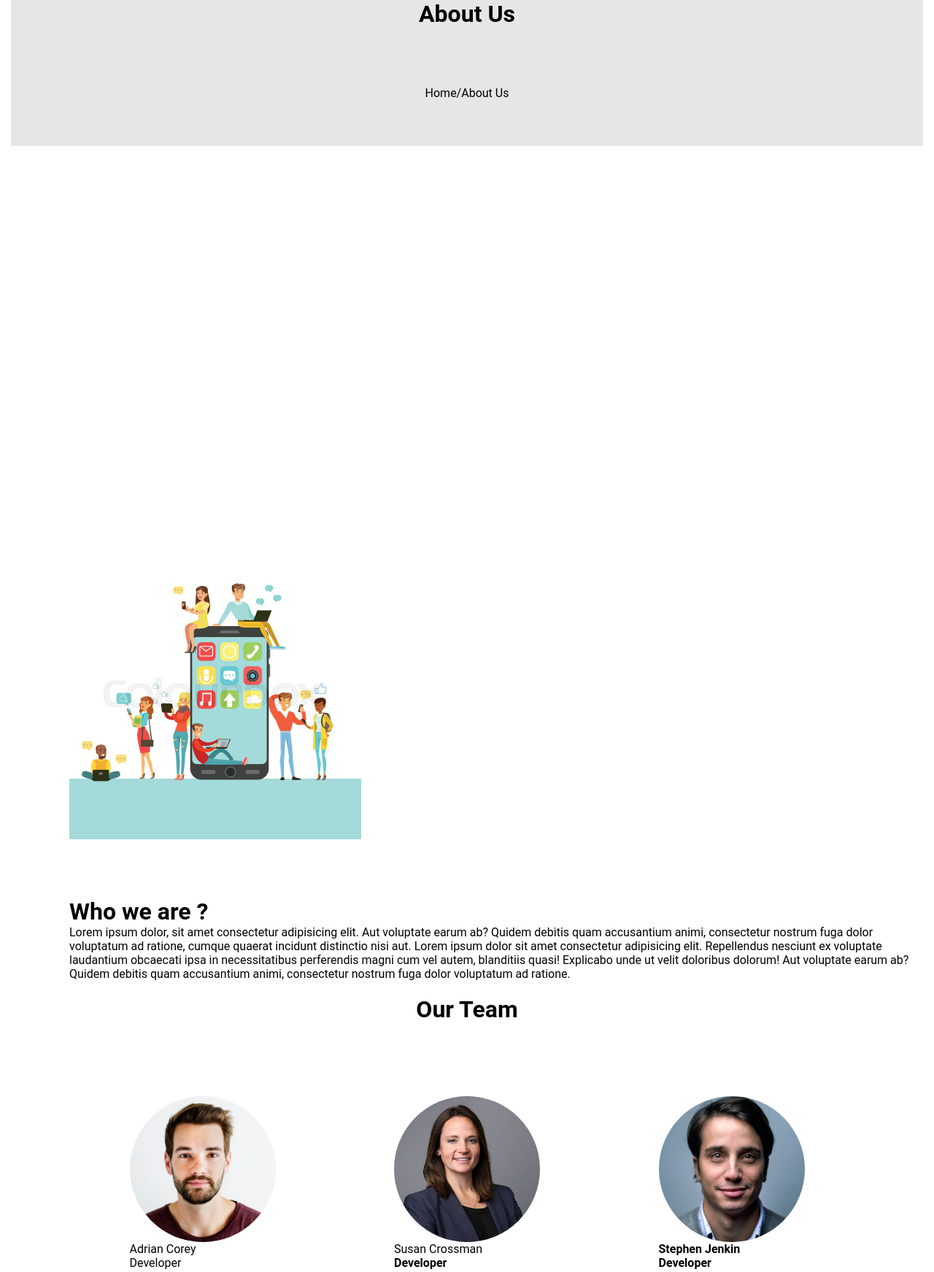
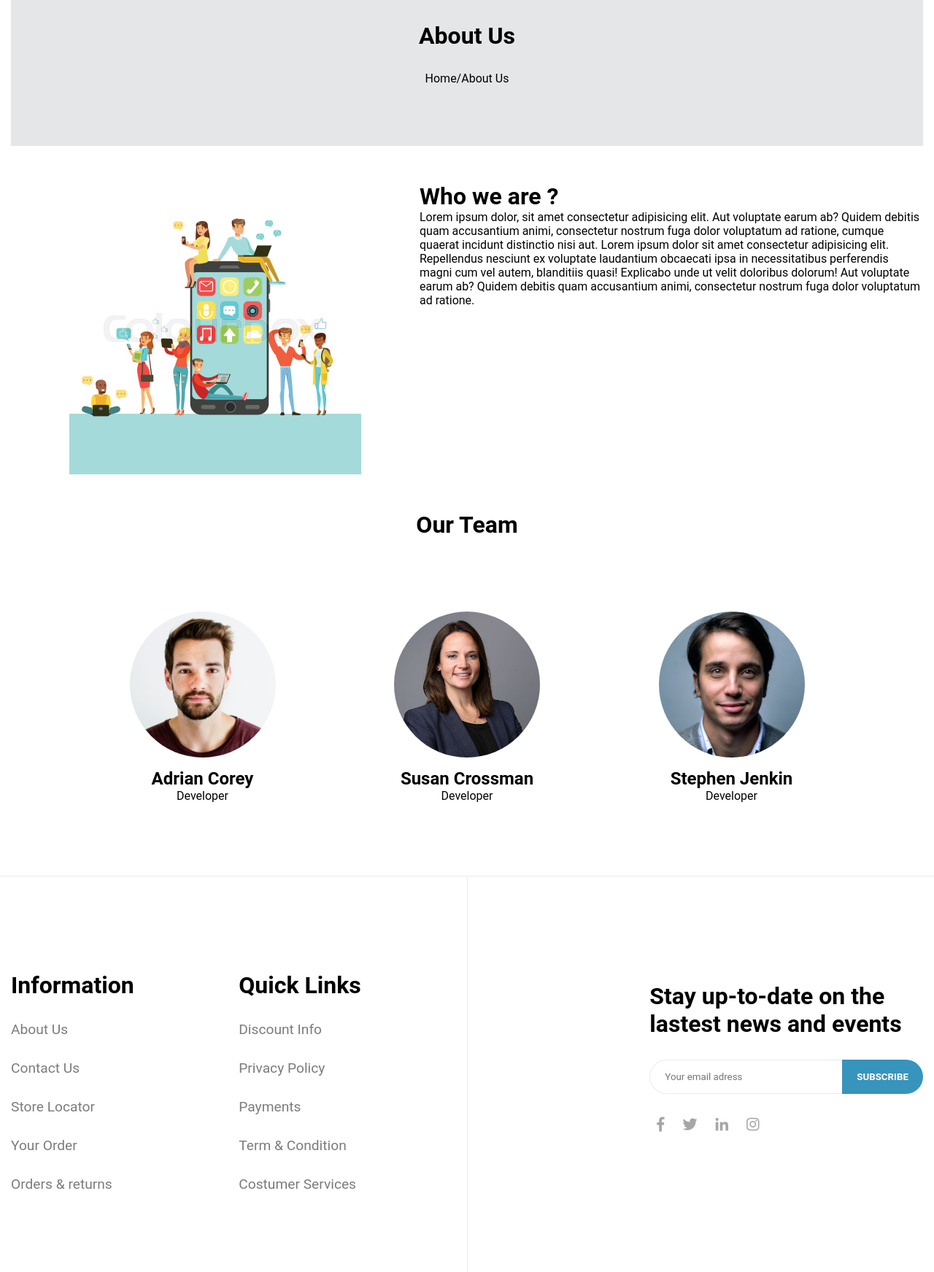
Before and after one commit to gk44739/Inxhinjeri-E-Ueb-it-Projekti, a PHP site: page /about.html in a window 1280 px wide. Shown: the part 207-1950 px from the top of the page at 73% size. Run offline with PHP 8.4, Linux system fonts and the light colour scheme.

Commit message:
Lirijon commit

```diff
--- a/about.html
+++ b/about.html
@@ -97,18 +97,18 @@
                         <div class = "inner__container1">
                             <div class="human">
                                 <img class="imghuman" src="img/person1.png">
-                                <p class="peoplename">Adrian Corey</p>
+                                <h2 class="peoplename">Adrian Corey</h2>
                                 <p class="jobs">Developer</p>
                             </div>
                             <div class="human">
                                 <img class="imghuman" src="img/person2.png">
-                                <p class="peoplename">Susan Crossman</p>
-                                <p class="jobs"><b>Developer</p>
+                                <h2 class="peoplename">Susan Crossman</h2>
+                                <p class="jobs">Developer</p>
                             </div>
                             <div class="human">
                                 <img class="imghuman" src="img/person3.png">
-                                <p class="peoplename">Stephen Jenkin</p>
-                                <p class="jobs"><b>Developer</b></p>
+                                <h2 class="peoplename">Stephen Jenkin</h2>
+                                <p class="jobs"></p>Developer</p>
                             </div>
                         </div>
                     </div>
@@ -122,9 +122,20 @@
                             <div class="footer__links">
                                 <div class="footer__links__information">
                                     <h1>Information</h1>
+                                    <p>About Us</p>
+                                    <p>Contact Us</p>
+                                    <p>Store Locator</p>
+                                    <p>Your Order</p>
+                                    <p>Orders & returns</p>
                                 </div>
                                 <div class="footer__links__quick">
                                     <h1>Quick Links</h1>
+                                    <p>Discount Info</p>
+                                    <p>Privacy Policy</p>
+                                    <p>Payments</p>
+                                    <p>Term & Condition</p>
+                                    <p>Costumer Services</p>
+                                    <p></p>
                                 </div>
                             </div>
                             <div class="footer__subscribe">
--- a/css/about.css
+++ b/css/about.css
@@ -1,6 +1,5 @@
 .about__main {
   background-color: white;
-  height: 700px;
 }
 
 .about__main__inner {
@@ -9,7 +8,7 @@
   height: 200px;
 }
 .about__main__inner h1 {
-  margin-bottom: 50px;
+  padding-top: 30px;
 }
 .about__main__inner p {
   padding-top: 30px;
@@ -17,6 +16,8 @@
 
 .about__main__how {
   background-color: white;
+  display: flex;
+  flex-direction: row;
 }
 
 .about__main__how__inner {
@@ -51,12 +52,38 @@
   text-align: center;
   padding-top: 20px;
 }
+
 .human {
+  text-align: center;
   margin: 100px 0;
 }
+
 .imghuman {
   width: 200px;
   height: 200px;
   object-fit: cover;
   border-radius: 51%;
 }
+
+.peoplename {
+  margin-top: 15px;
+}
+
+.footer__links__information {
+  display: flex;
+  flex-direction: column;
+}
+
+.footer__links__information p {
+  margin-top: 30px;
+  flex-direction: column;
+  font-size: larger;
+  color: #7c7c7c;
+}
+
+.footer__links__quick p {
+  margin-top: 30px;
+  flex-direction: column;
+  font-size: larger;
+  color: #7c7c7c;
+}
```
